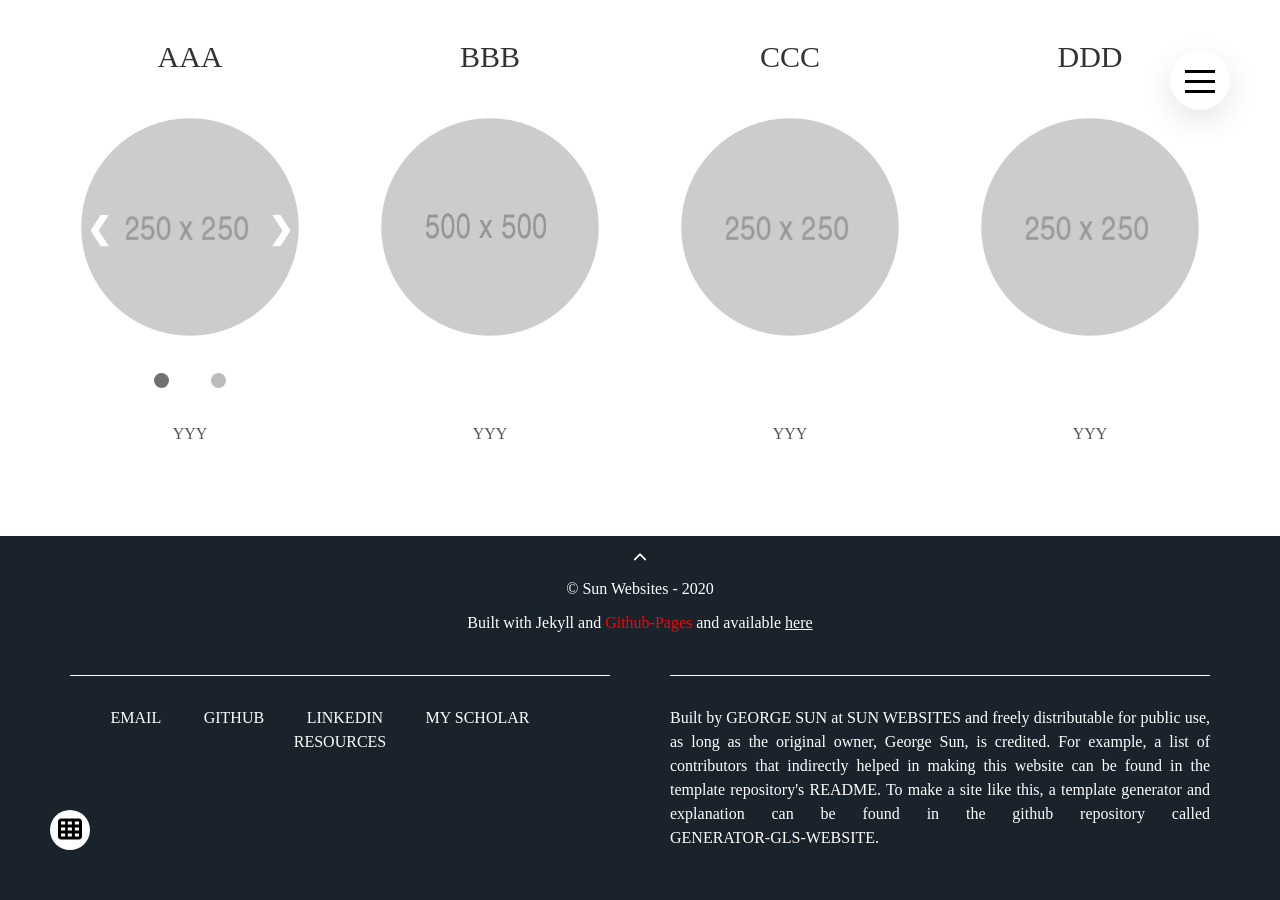
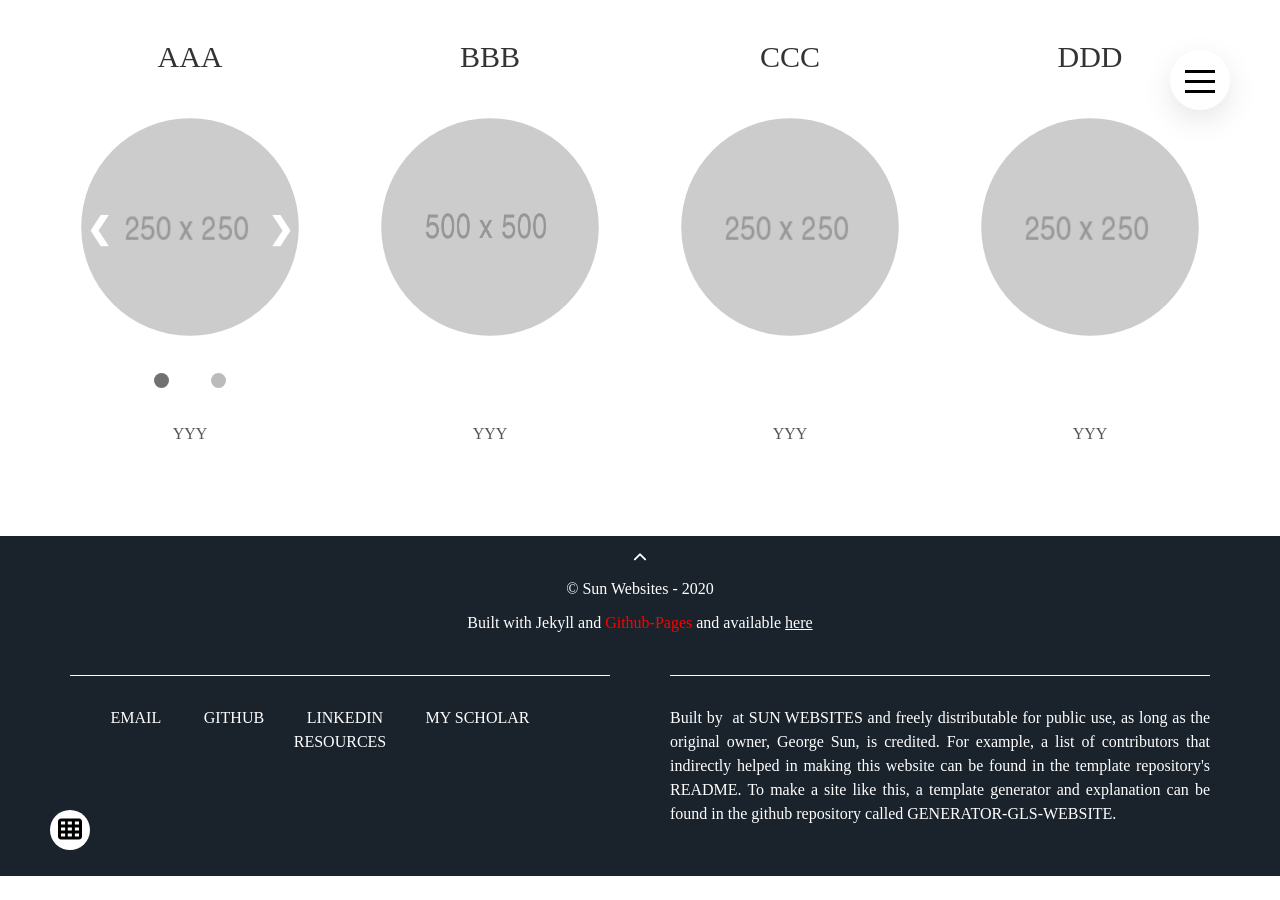
Before and after one commit to mrsunny0/template-gh-pages, a Jekyll site: the page built from index.html, in a window 1280 px wide and 900 px high, scrolled down 2492 px. Built offline with Jekyll 4.4.1, drawn with Linux system fonts in a browser that asks for light colours; nearby versions of some CDN libraries; some web fonts are replaced; after the commit the page ends 3368 px from its top, so only the background shows below that.

Commit message:
continue to iron out header and footer templates

```diff
--- a/_includes/footer.html
+++ b/_includes/footer.html
@@ -39,7 +39,7 @@
         <div class="col-1-of-2">
             <div class="footer__copyright">
                 <p class="paragraph paragraph--justify">
-                    Built by <a class="footer__link paragraph" href="{{ site.author }}" target="_blank">{{ site.username }}</a> at <a class="footer__link paragraph" href="{{ site.company_website }}" target="_blank">{{ site.company_name }}</a> and freely distributable for public use, as long as the original owner, George Sun, is credited. For example, a list of contributors that indirectly helped in making this website can be found in the template repository's <a class="footer__link paragraph" href="{{ site.template_readme }}" target="_blank">README</a>. To make a site like this, a template generator and explanation can be found in the github repository called <a class="footer__link paragraph" href="{{ site.template_generator }}" target="_blank">generator-gls-website</a>.
+                    Built by <a class="footer__link paragraph" href="{{ site.author }}" target="_blank">{{ site.author }}</a> at <a class="footer__link paragraph" href="{{ site.company_website }}" target="_blank">{{ site.company_name }}</a> and freely distributable for public use, as long as the original owner, George Sun, is credited. For example, a list of contributors that indirectly helped in making this website can be found in the template repository's <a class="footer__link paragraph" href="{{ site.template_readme }}" target="_blank">README</a>. To make a site like this, a template generator and explanation can be found in the github repository called <a class="footer__link paragraph" href="{{ site.template_generator }}" target="_blank">generator-gls-website</a>.
                 </p>
             </div>
         </div>
--- a/_includes/header.html
+++ b/_includes/header.html
@@ -1,4 +1,8 @@
-<div class="section-header" id="section-header">
+<div class="section-header" id="section-header"
+{% if site.background_image != blank %}
+    style="background-image: url({{ site.background_image }}) !important"
+{% endif %}
+>
     <div class="header">
         <h1 class="heading-primary">
             <span class="header__title">{{ site.header }}</span>
--- a/index.html
+++ b/index.html
@@ -198,7 +198,7 @@
                 </iframe>
             </div>
             <div class="popup__right">
-                <h2 class="heading-secondary heading-secondary--inline u-margin-bottom-medium popup__right--heading">{{ group.subheading }}</h2>
+                <h2 class="heading-secondary heading-secondary--inline popup__right--heading">{{ group.subheading }}</h2>
                 <p class="paragraph u-left-text">{{ subgroup.caption }}</p>
                 <a href="{{ subgroup.link }}" class="btn btn--primary u-center-text popup__right--button target="_blank"">Visit</a>
                 <a href="#{{ section.id }}" class="popup__close">&times;</a>
@@ -221,7 +221,7 @@
                 </iframe>
             </div>
             <div class="popup__right">
-                <h2 class="heading-secondary heading-secondary--inline u-margin-bottom-medium popup__right--heading">{{ group.subheading }}</h2>
+                <h2 class="heading-secondary heading-secondary--inline popup__right--heading">{{ group.subheading }}</h2>
                 <p class="paragraph u-left-text">{{ group.caption }}</p>
                 <a href="{{ group.link }}" class="btn btn--primary u-center-text popup__right--button" target="_blank">Visit</a>
                 <a href="#{{ section.id }}" class="popup__close">&times;</a>
--- a/src/js/event-handlers.js
+++ b/src/js/event-handlers.js
@@ -17,8 +17,6 @@
 
 // get list of popups
 var popup_containers = document.getElementsByClassName("popup");
-
-console.log(popup_containers)
 
 // get original hrefs of each a element. Note the use of a gloablly agreed extension
 const EXTENSION="-overlay"
--- a/src/scss/pages/_sections.scss
+++ b/src/scss/pages/_sections.scss
@@ -1,10 +1,12 @@
 .section-header {
-    background: $color-primary;
     display: flex;
     vertical-align: bottom;
     min-height: 100vh;
     height: 100vh;
     width: 100%;
+
+    // background image should override
+    background: $color-primary;
     background-repeat: no-repeat;
     background-size: cover;
     background-attachment: fixed;
```
